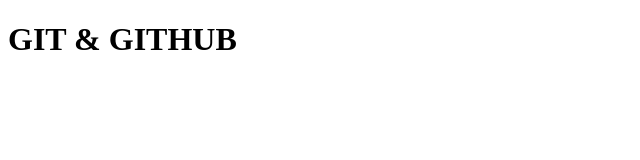
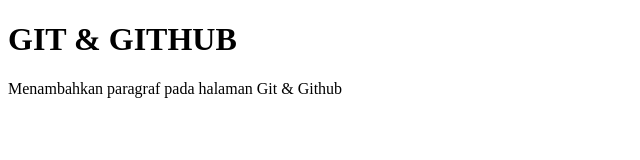
Before and after one commit to shafasyahputra/Latihan-branch-dan-fork-github, a plain HTML site: page index.html in a window 1280 px wide. Shown: the whole page, without its empty margins (0-640 px from the left). Drawn offline with Linux system fonts and the light colour scheme.

Commit message:
Menambahkan paragraf

```diff
--- a/index.html
+++ b/index.html
@@ -7,5 +7,6 @@
   </head>
   <body>
     <h1>GIT & GITHUB</h1>
+    <p>Menambahkan paragraf pada halaman Git & Github</p>
   </body>
 </html>
```
